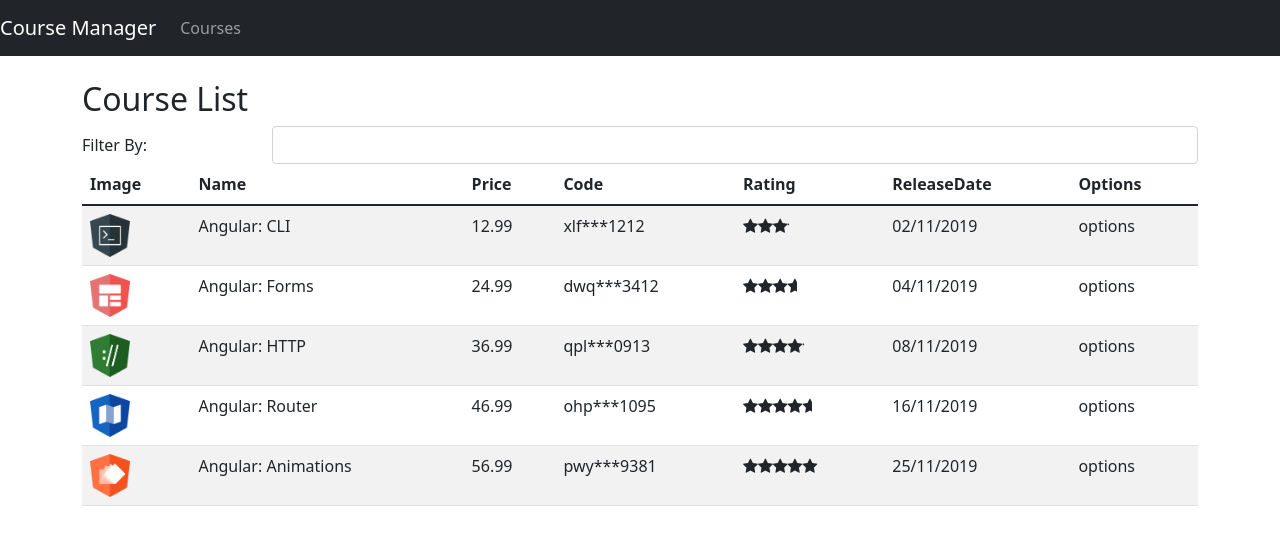
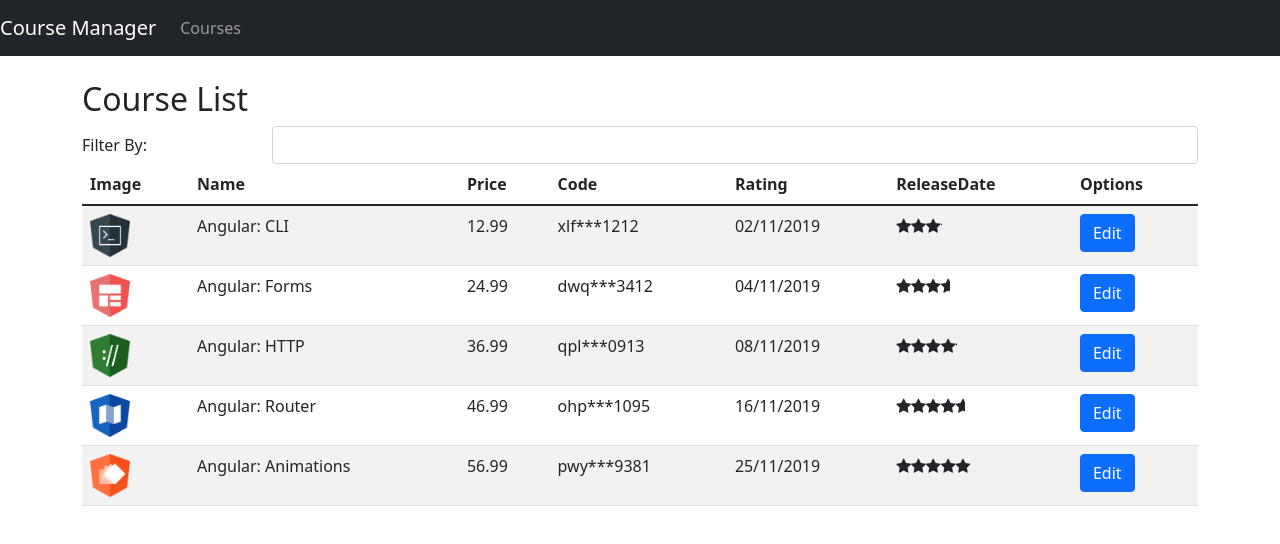
Before and after one commit to jonatasrossetto/Dio_Philips_Fullstack_Developer_mar22, an Angular app in the folder Introducao Angular/course-manager/: page /courses in a window 1280 px wide. Shown: the top 544 px of the page. Built offline with nearby package versions, Linux system fonts and the light colour scheme.

Commit message:
update 05-05-2022

```diff
--- /dev/null
+++ b/Introducao Angular/course-manager/src/app/courses/course-info.component.html
@@ -0,0 +1 @@
+<h2>Course Id: {{ courseId }}</h2>
--- /dev/null
+++ b/Introducao Angular/course-manager/src/app/courses/course-info.component.ts
@@ -0,0 +1,17 @@
+import { Component, OnInit } from "@angular/core"
+import { ActivatedRoute } from "@angular/router";
+
+@Component({
+    templateUrl: './course-info.component.html'
+})
+
+export class CourseInfoComponent implements OnInit{
+
+    courseId: number;
+
+    constructor(private activatedRoute: ActivatedRoute) {}
+
+    ngOnInit(): void {
+        this.courseId = 1 //+this.activatedRoute.snapshot.paramMap.get('id');
+    }
+}
--- a/Introducao Angular/course-manager/src/app/courses/course-list.component.html
+++ b/Introducao Angular/course-manager/src/app/courses/course-list.component.html
@@ -30,12 +30,13 @@
             <td>{{course.name}}</td>
             <td>{{course.price}}</td>
             <td>{{course.code | lowercase | replace: '-':'***'}}</td>
+            <td>{{course.releaseDate | date: 'dd/MM/yyyy' }}</td>
             <td>
-                <!-- {{course.rating}} -->
                 <app-star [rating]="course.rating"></app-star>
             </td>
-            <td>{{course.releaseDate | date: 'dd/MM/yyyy' }}</td>
-            <td>options</td>
+            <td>
+                <a [routerLink]="['/courses/info' , course.id]" class="btn btn-primary">Edit</a>
+            </td>
 
         </tr>
     </tbody>
--- a/Introducao Angular/course-manager/src/app/nav-bar/nav-bar.component.html
+++ b/Introducao Angular/course-manager/src/app/nav-bar/nav-bar.component.html
@@ -1,5 +1,5 @@
 <nav class="navbar navbar-expand-lg navbar-dark bg-dark">
-    <a href="#" class="navbar-brand">Course Manager</a>
+    <a [routerLink]="['/courses']" class="navbar-brand">Course Manager</a>
 
     <button class="navbar-toggler" type="button" data-toggle="collapse" data-target="#navbarSupportedContent"
         aria-controls="navbarSupportedContent" aria-expanded="false" aria-label="Toggle navigation">
```
Also changed, not shown: Introducao Angular/course-manager/src/app/app.module.ts (+6 -1 lines), 1 other file (tests, documents, lock files or other folders).
